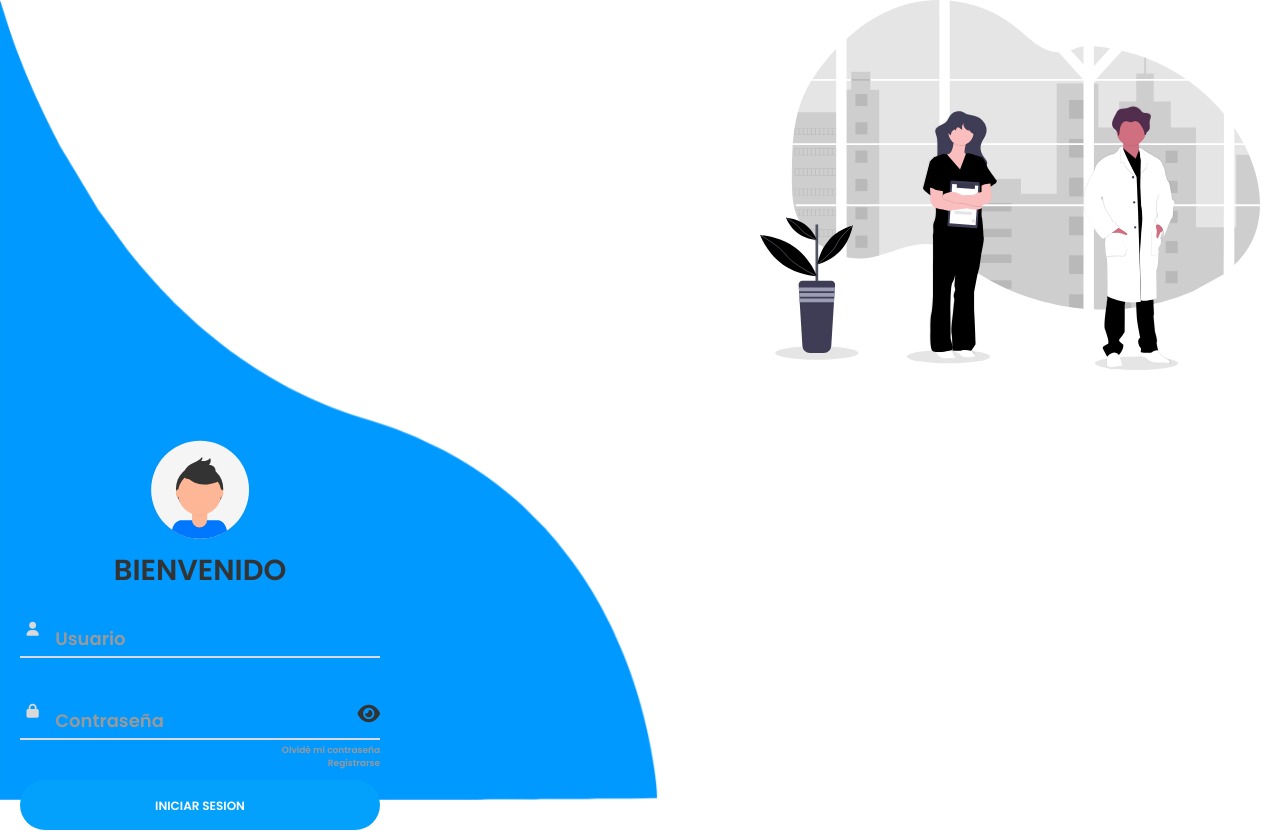
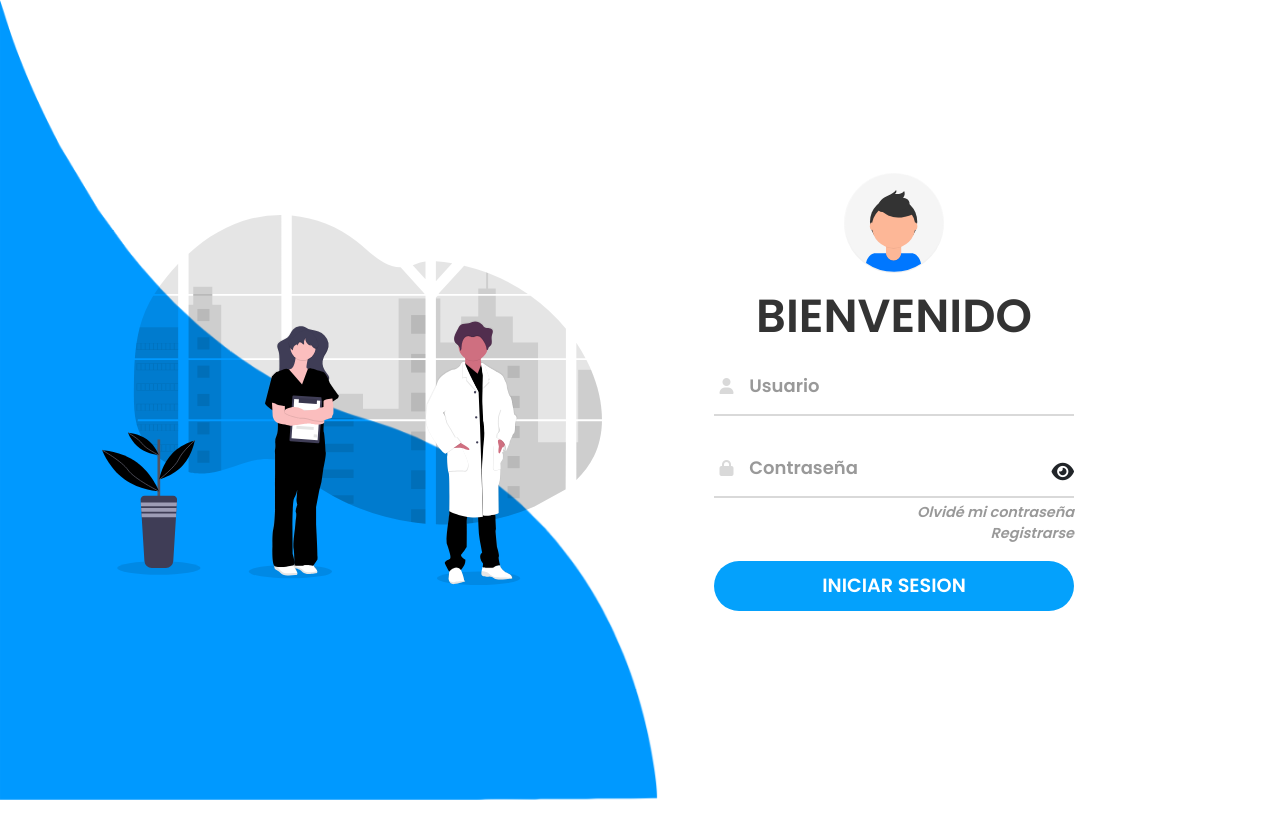
Before and after one commit to shaklinedj/signage_system_online, a PHP site: page / in a window 1280 px wide. After the commit the page ends 800 px from the top, so only its background shows below. Run offline with PHP 8.4, Linux system fonts and the light colour scheme; some libraries are stand-ins or nearby versions.

Commit message:
segundo commit 30-11-23

```diff
--- a/index.php
+++ b/index.php
@@ -106,10 +106,10 @@ if ($_SERVER["REQUEST_METHOD"] == "POST") {
     <meta charset="utf-8">
     <meta name="viewport" content="width=device-width, initial-scale=1, shrink-to-fit=no">
 
-    <link rel="stylesheet" href="css/bootstrap.css">
+    <link rel="stylesheet" href="login-master/css/bootstrap.css">
     <link rel="stylesheet" type="text/css" href="login-master/css/style.css">
     <link href="https://fonts.googleapis.com/css?family=Poppins:600&display=swap" rel="stylesheet">
-    <link href="https://tresplazas.com/web/img/big_punto_de_venta.png" rel="shortcut icon">
+    <link rel="shortcut icon" href="./admin/slotmachine.ico" />
     <title>Inicio de sesión</title>
 </head>
 
@@ -148,7 +148,7 @@ if ($_SERVER["REQUEST_METHOD"] == "POST") {
 
                 <div class="text-center">
                     <a class="font-italic isai5" href="">Olvidé mi contraseña</a>
-                    <a class="font-italic isai5" href="/login-master/register.php">Registrarse</a>
+                    <a class="font-italic isai5" href="login-master/register.php">Registrarse</a>
                 </div>
                 <input name="btningresar" class="btn" type="submit" value="INICIAR SESION">
             </form>
```
Also changed, not shown: login-master/images/big_punto_de_ventas.png (added).
